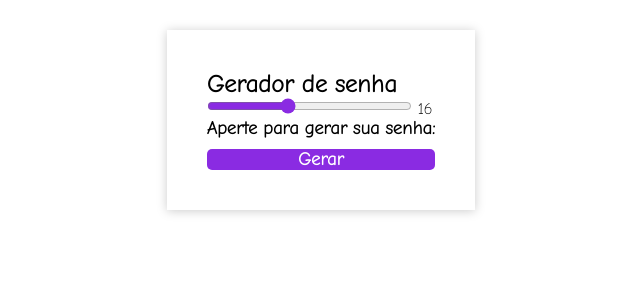
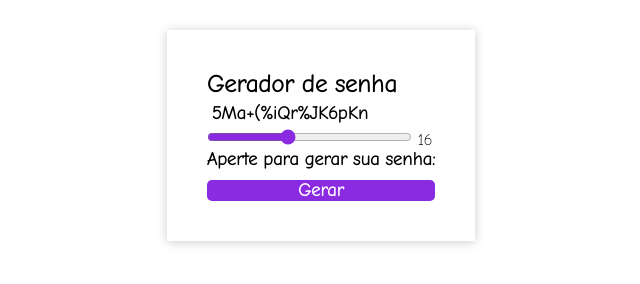
Before and after one commit to Sergilho/pratica-gerador-de-senha-aleatoria, a plain HTML site: page index.html in a window 1280 px wide. Both pictures are taken after a click on the button "Gerar". Shown: the whole page, without its empty margins (319-959 px from the left). Drawn offline with Linux system fonts and the light colour scheme.

Commit message:
Adicionando a funcionalidade de exibição de senha

```diff
--- a/css/style.css
+++ b/css/style.css
@@ -54,3 +54,7 @@ p {
 .hide {
   display: none;
 }
+
+.inputSenha {
+ padding: 5px;
+}
--- a/index.html
+++ b/index.html
@@ -11,7 +11,7 @@
   <main>
     <section class="container">
       <h1>Gerador de senha </h1>
-      <input type="text" id="inputSenha" class="inputSenha hide">
+      <p class="inputSenha hide" id="inputSenha"></span>
 
       <section>
         <input type="range" min="6" max="32" value="16" id="inputSlider">
--- a/js/script.js
+++ b/js/script.js
@@ -1,9 +1,7 @@
-const senha = document.querySelector("#inputSenha");
-const slider = document.querySelector("#inputSlider");
-const sliderLabel = document.querySelector("#inputLabel");
-const btnGerar = document.querySelector("#btnGerar");
-const caracteres = "abcdefghijklmnopqrstuvwxyzABCDEFGHIJKLMNOPQRSTUVWXYZ!@#$%&*()+=0123456789";
-const novaSenha = "";
+let senha = document.querySelector("#inputSenha");
+let slider = document.querySelector("#inputSlider");
+let sliderLabel = document.querySelector("#inputLabel");
+let btnGerar = document.querySelector("#btnGerar");
 
 sliderLabel.innerHTML = slider.value
 slider.addEventListener("change", () =>{
@@ -12,22 +10,28 @@ slider.addEventListener("change", () =>{
 
 
 // function GerarSenha(){
+//     let caracteres = "abcdefghijklmnopqrstuvwxyzABCDEFGHIJKLMNOPQRSTUVWXYZ!@#$%&*()+=0123456789";
 //     let senha1 = "";
 
-//     for(let x = 0, i = caracteres.length; x < slider.length; x++){
-//         senha1 += caracteres.charAt(Math.floor(Math.random() * i));
+//     for(let x = 0; x < slider.value; x++){
+//         senha1 += caracteres.charAt(Math.floor(Math.random() * caracteres.length));
 //     }
 
-//     senha.innerHTML = senha1
-//     console.log(senha1)
+//     senha.classList.remove("hide")
+//     senha.innerHTML = senha1;
+
 // }
+
+
 btnGerar.addEventListener("click", () =>{
-        let senha1 = "";
+    let caracteres = "abcdefghijklmnopqrstuvwxyzABCDEFGHIJKLMNOPQRSTUVWXYZ!@#$%&*()+=0123456789";
+    let senha1 = "";
 
-        for(let x = 0, i = caracteres.length; x < slider.length; x++){
-        senha1 += caracteres.charAt(Math.floor(Math.random() * i));
-        }
+    for(let x = 0; x < slider.value; x++){
+        senha1 += caracteres.charAt(Math.floor(Math.random() * caracteres.length));
+    }
 
-    senha.innerHTML = senha1
+    senha.classList.remove("hide")
+    senha.innerHTML = senha1;
     console.log(senha1)
 })
```
